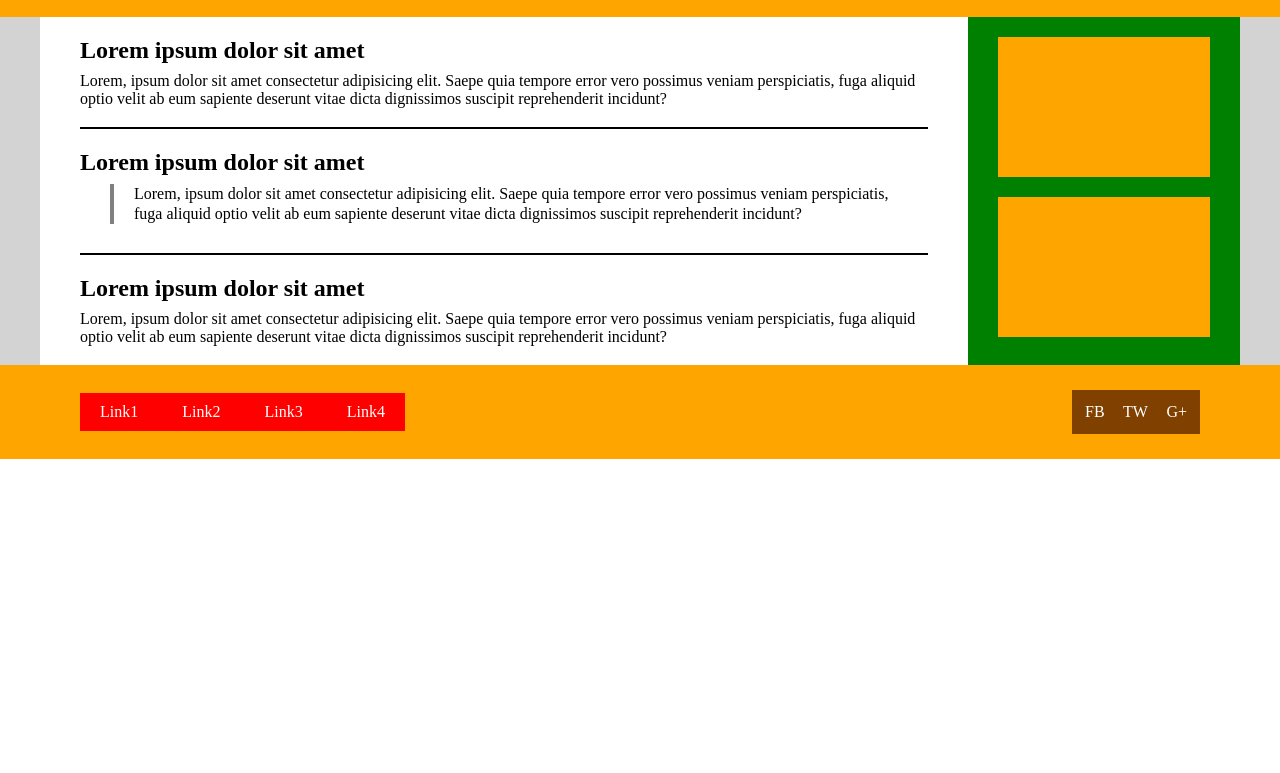
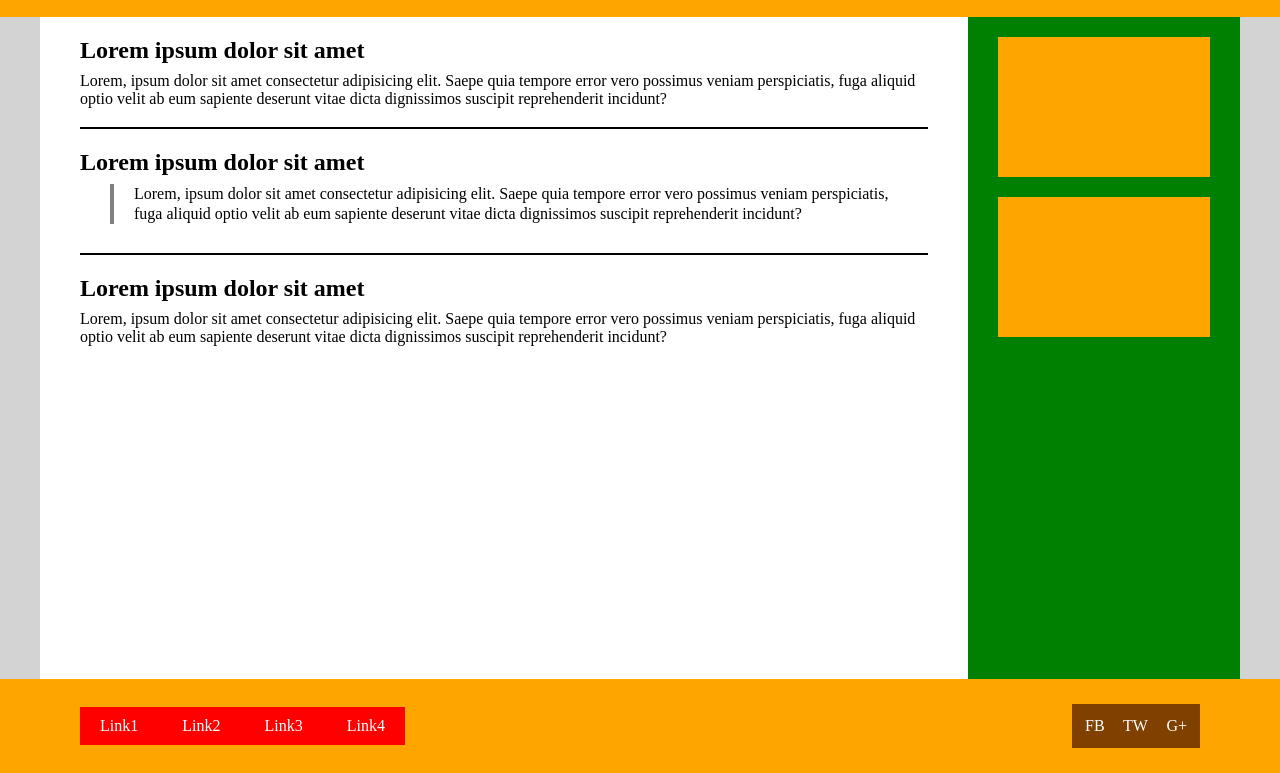
Before and after one commit to RaquelGarciaCaja/MaquetacionFebrero, a website: page docs/index.html in a window 1280 px wide. Shown: the part 78-851 px from the top of the page. Before the commit the page ends 800 px from the top, so only its background shows below. Drawn offline with Linux system fonts and the light colour scheme.

Commit message:
add only in a page npm run docs

```diff
--- a/src/scss/layout/_main.scss
+++ b/src/scss/layout/_main.scss
@@ -1,6 +1,8 @@
 .main {
+  min-height: calc(100vh - 94px - 44px);
   padding: 0 0;
   background-color: $color-main;
+
   @media all and(min-width:500px) {
     padding: 0 70px;
     background-color: lightgray;
```
Also changed, not shown: docs/assets/css/main.css.
